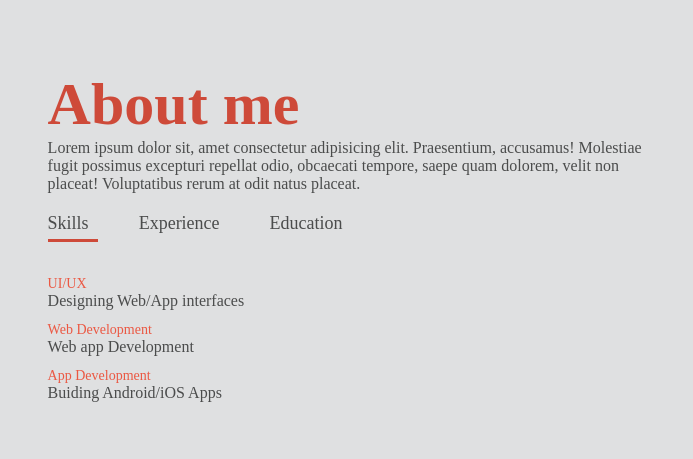
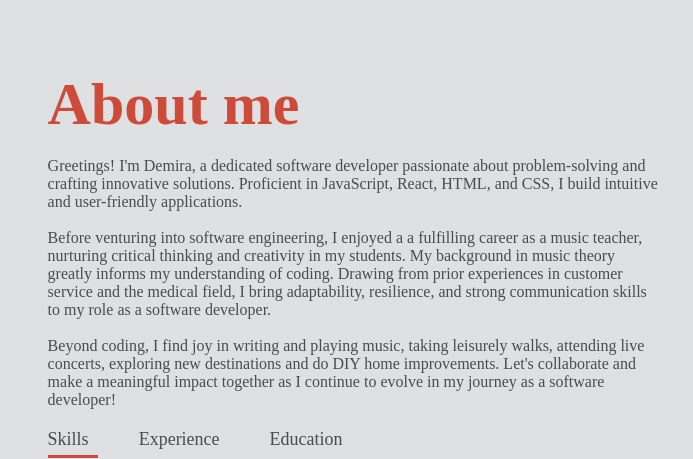
Before and after one commit to Demira11/Demira-Portfolio-2024, a plain HTML site: page index.html in a window 1280 px wide. Shown: the part 820-1279 px from the top of the page, 490-1183 px from the left. Drawn offline with Linux system fonts and the light colour scheme.

Commit message:
changed text in about me

```diff
--- a/index.html
+++ b/index.html
@@ -45,10 +45,28 @@
           <div class="about-col-2">
             <h1 class="sub-title">About me</h1>
             <p>
-              Lorem ipsum dolor sit, amet consectetur adipisicing elit.
-              Praesentium, accusamus! Molestiae fugit possimus excepturi
-              repellat odio, obcaecati tempore, saepe quam dolorem, velit non
-              placeat! Voluptatibus rerum at odit natus placeat.
+              <br />
+              Greetings! I'm Demira, a dedicated software developer passionate
+              about problem-solving and crafting innovative solutions.
+              Proficient in JavaScript, React, HTML, and CSS, I build intuitive
+              and user-friendly applications.
+
+              <br />
+              <br />Before venturing into software engineering, I enjoyed a a
+              fulfilling career as a music teacher, nurturing critical thinking
+              and creativity in my students. My background in music theory
+              greatly informs my understanding of coding. Drawing from prior
+              experiences in customer service and the medical field, I bring
+              adaptability, resilience, and strong communication skills to my
+              role as a software developer.
+
+              <br />
+              <br />Beyond coding, I find joy in writing and playing music,
+              taking leisurely walks, attending live concerts, exploring new
+              destinations and do DIY home improvements. Let's collaborate and
+              make a meaningful impact together as I continue to evolve in my
+              journey as a software developer!
+              <br />
             </p>
             <div class="tab-titles">
               <p class="tab-links active-link" onclick="opentab('skills')">
```
